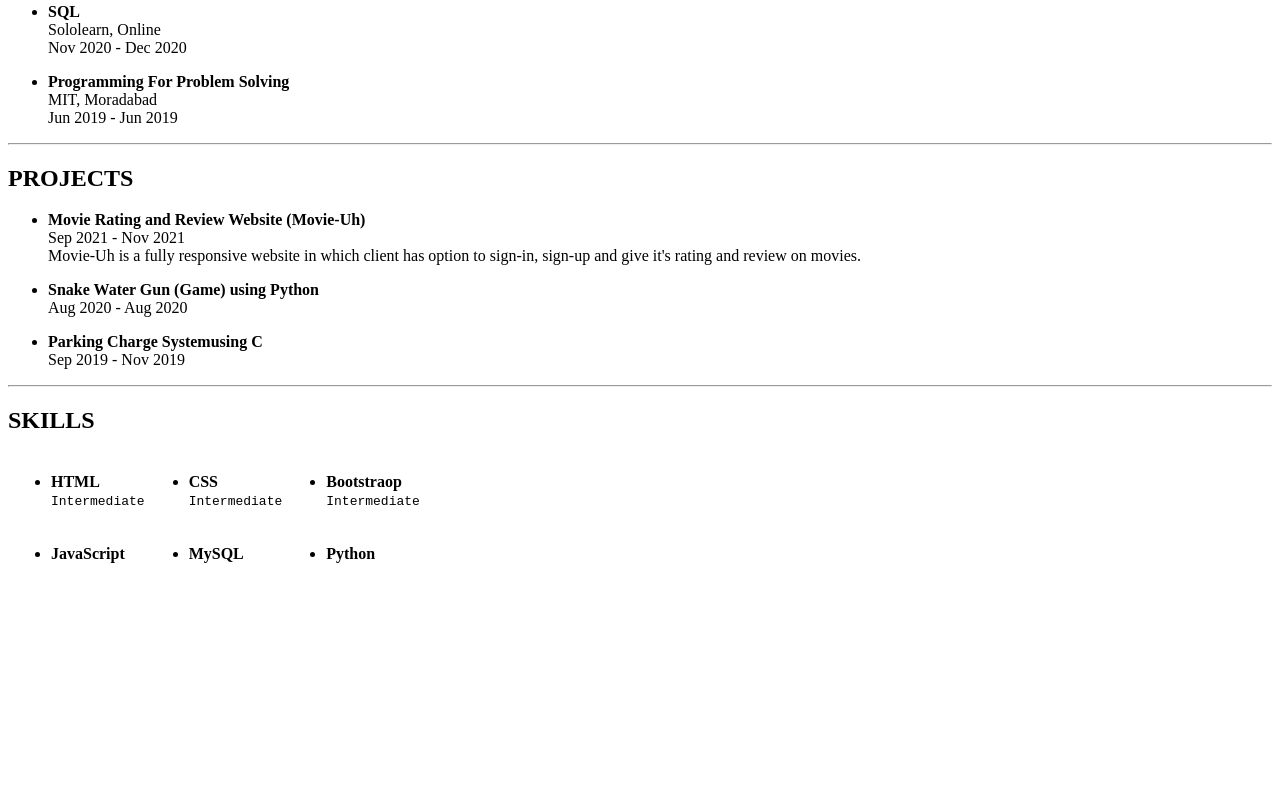
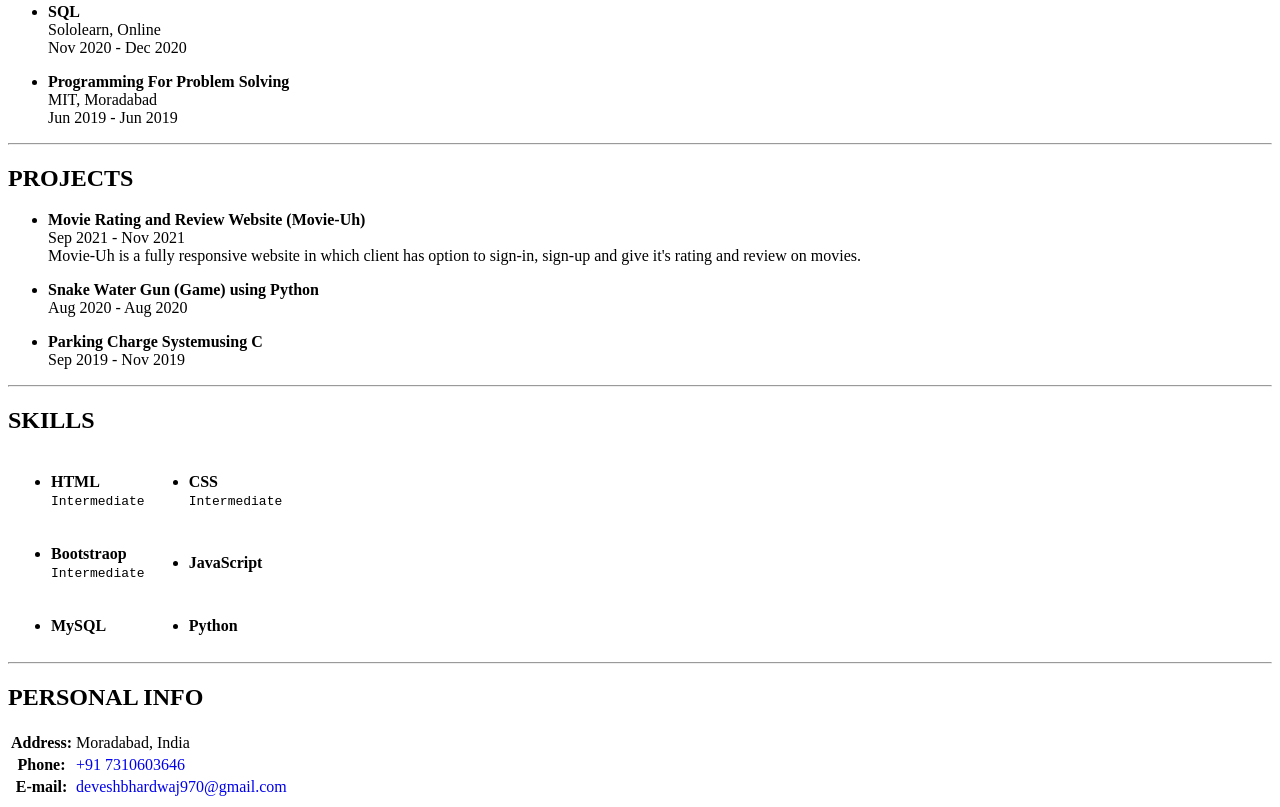
Before and after one commit to deveshbhardwaj970/cv, a plain HTML site: page index.html in a window 1280 px wide. Shown: the part 693-1500 px from the top of the page. Before the commit the page ends 1283 px from the top, so only its background shows below. Drawn offline with Linux system fonts and the light colour scheme.

Commit message:
Update index.html

```diff
--- a/index.html
+++ b/index.html
@@ -19,9 +19,6 @@
             </td>
         </tr>
     </table>
-    <div style="display: inline; float: right;padding-right: 20px; direction: rtl;">
-        <p><strong><a href="mailto:deveshbhardwaj970@gmail.com" style="text-decoration: none;">deveshbhardwaj970@gmail.com</a><br><a href="tel:7310603646" style="text-decoration: none;">7310603646 91+</a><br>Moradabad, Khurja</strong></p>
-    </div>
     <hr>
     <h2>EDUCATION</h2>
     <ul>
@@ -67,37 +64,55 @@
         <tr>
             <td>
                 <ul>
-                    <li><p><strong>HTML</strong><br><tt>Intermediate</tt></p></li>
+                    <li><strong>HTML</strong><br><tt>Intermediate</tt></li>
                 </ul>
             </td>
             <td>
                 <ul>
-                    <li><p><strong>CSS</strong><br><tt>Intermediate</tt></p></li>
-                </ul>
-            </td>
-            <td>
-                <ul>
-                    <li><p><strong>Bootstraop</strong><br><tt>Intermediate</tt></p></li>
+                    <li><strong>CSS</strong><br><tt>Intermediate</tt></li>
                 </ul>
             </td>
         </tr>
         <tr>
             <td>
                 <ul>
-                    <li><p><strong>JavaScript</strong></p></li>
+                    <li><strong>Bootstraop</strong><br><tt>Intermediate</tt></li>
                 </ul>
             </td>
             <td>
                 <ul>
-                    <li><p><strong>MySQL</strong></p></li>
+                    <li><strong>JavaScript</strong></li>
+                </ul>
+            </td>
+        </tr>
+        <tr>
+            <td>
+                <ul>
+                    <li><strong>MySQL</strong></li>
                 </ul>
             </td>
             <td>
                 <ul>
-                    <li><p><strong>Python</strong></p></li>
+                    <li><strong>Python</strong></li>
                 </ul>
             </td>
         </tr>
     </table>
+    <hr>
+    <h2>PERSONAL INFO</h2>
+    <table>
+        <tr>
+            <th>Address:</th>
+            <td>Moradabad, India</td>
+        </tr>
+        <tr>
+            <th>Phone:</th>
+            <td><a href="tel:7310603646" style="text-decoration: none;">+91 7310603646</a></td>
+        </tr>
+        <tr>
+            <th>E-mail:</th>
+            <td><a href="mailto:deveshbhardwaj970@gmail.com" style="text-decoration: none;">deveshbhardwaj970@gmail.com</a></td>
+        </tr>
+    </table>
 </body>
 </html>
```
